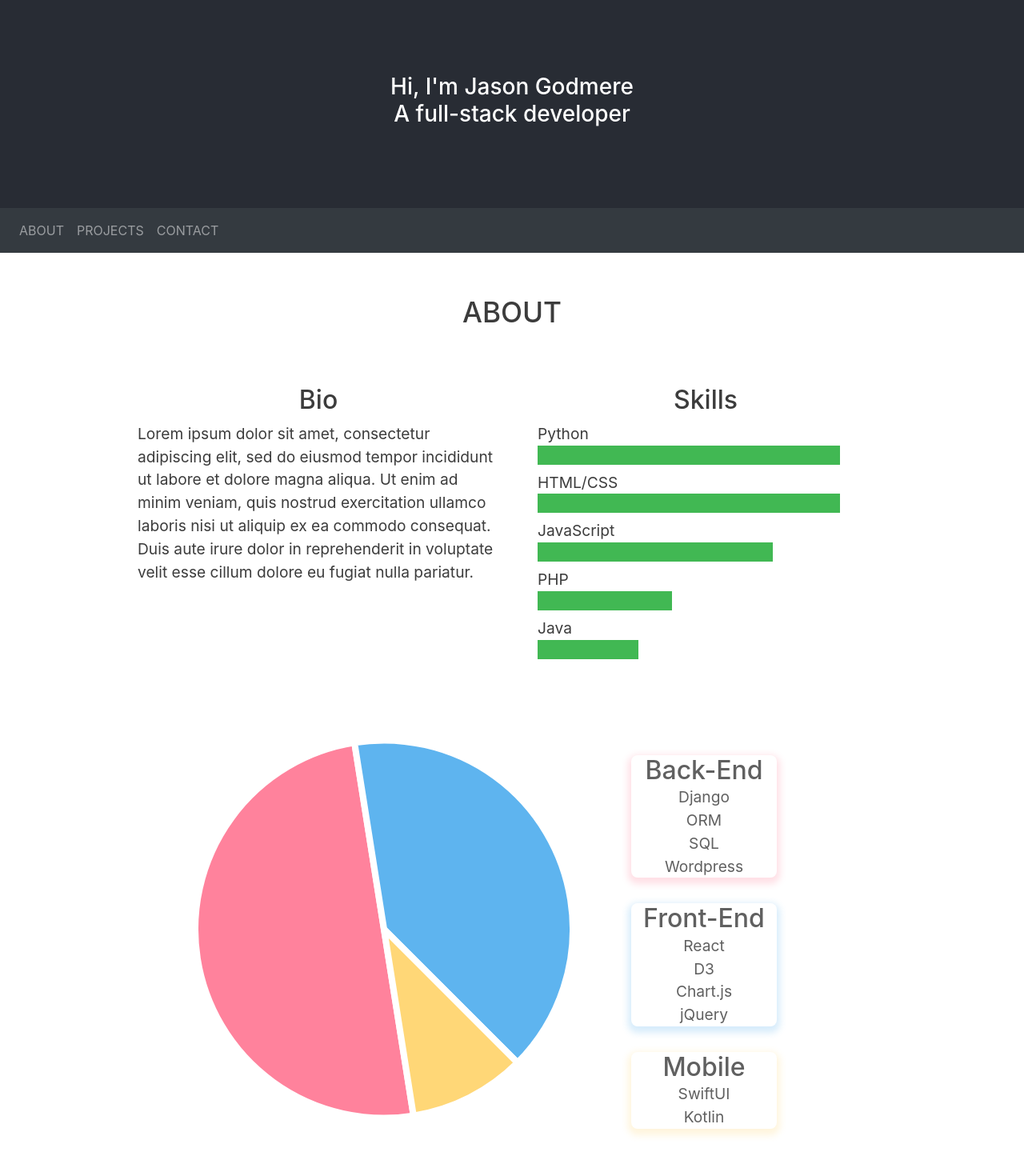
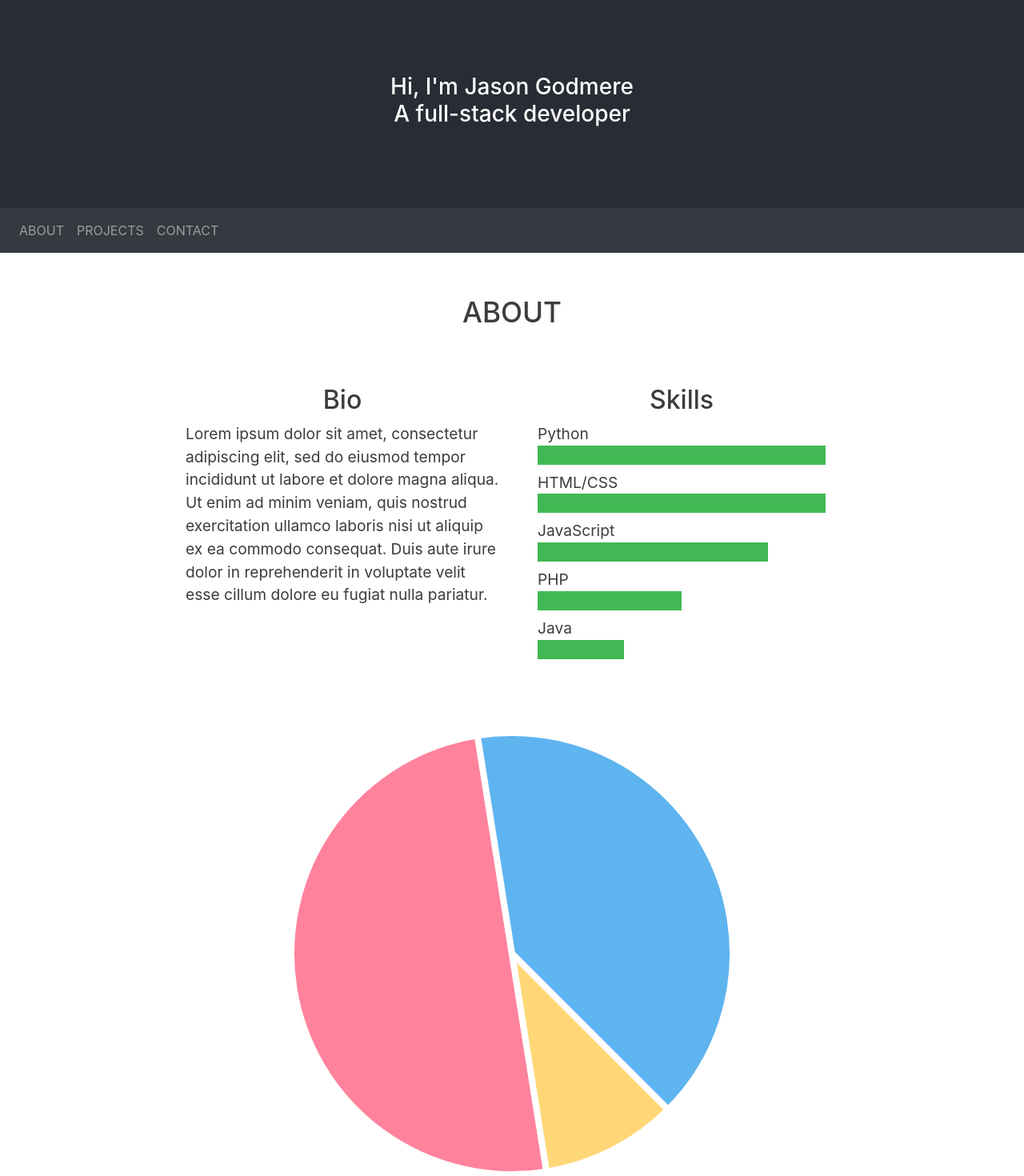
Before and after one commit to JasonGodmere/Portfolio-Website, a React (Create React App) app in the folder frontend/: page / in a window 1280 px wide. Shown: the top 1470 px of the page at 80% size. Built offline with nearby package versions, Linux system fonts and the light colour scheme.

Commit message:
Put About-chart-list items below rather than next to pie chart in About.js for more straightforward resizing. No longer moves outside of container and breaks after changing screen size below certain width

```diff
--- a/frontend/package.json
+++ b/frontend/package.json
@@ -7,9 +7,9 @@
     "@testing-library/jest-dom": "^4.2.4",
     "@testing-library/react": "^9.5.0",
     "@testing-library/user-event": "^7.2.1",
-    "axios": "^0.21.0",
+    "axios": "^0.21.1",
     "bootstrap": "^4.5.3",
-    "chart.js": "^2.9.3",
+    "chart.js": "^2.9.4",
     "ng2-charts": "^2.4.2",
     "react": "^16.13.1",
     "react-bootstrap": "^1.4.0",
--- a/frontend/src/components/portfolio/About.js
+++ b/frontend/src/components/portfolio/About.js
@@ -1,14 +1,31 @@
+import { getDefaultNormalizer } from '@testing-library/dom';
 import React, { Component } from 'react';
-import {Pie} from 'react-chartjs-2';
+import { Pie } from 'react-chartjs-2';
 import './Portfolio.css';
 
 
 export default class About extends Component {
+
+  constructor(props) {
+    super(props);
+    this.chartReference = React.createRef();
+  }
+
+  state = {
+    options: {
+      legend: {
+        display: false
+      },
+      rotation: 0.45 * Math.PI,
+      maintainAspectRatio: false
+    },
+    data: chartData
+  };
+
   render() {
     return (
       <div className="Port-container">
         <h1 className="Port-header--lg">ABOUT</h1>
-
         <div className="About-header">
           <div>
             <h2>Bio</h2>
@@ -51,19 +68,10 @@ export default class About extends Component {
 
 
         <div className="About-chart-container">
-          <div>
-            <Pie className="About-pie-chart"
-              data={chartData}
-              options={{
-                legend: {
-                  display: false
-                },
-                rotation: 0.45 * Math.PI,
-                maintainAspectRatio: false
-              }}
-            />
+          <div className="About-pie-chart">
+            <Pie ref={this.chartReference} data={this.state.data} options={this.state.options}/>
           </div>
-          <div>
+          <div className="About-chart-list-container">
             <div className="About-chart-list chart-list--red">
               <h2 className="Port-header--sm Port-header--list">Back-End</h2>
               <ul className="Port--list">
@@ -97,7 +105,7 @@ export default class About extends Component {
   }
 }
 
-const chartData = {
+var chartData = {
   labels: ['Back-End', 'Front-End', 'Mobile'],
   datasets: [{
     data: [50, 40, 10],
--- a/frontend/src/components/portfolio/Portfolio.css
+++ b/frontend/src/components/portfolio/Portfolio.css
@@ -3,7 +3,7 @@
   color: rgb(60,60,60);
   margin: auto;
   padding-bottom: 4em;
-  max-width: 1000px;
+  max-width: 55em;
 }
 .Port-container p {
   font-size: 1.2em;
@@ -82,31 +82,38 @@
   margin: 0;
   margin-right: 0.5em;
 }
-.python {width: 10%; background-color: white; float: right;}
-.html-css {width: 10%; background-color: white; float: right;}
-.js {width: 30%; background-color: white; float: right;}
-.php {width: 60%; background-color: white; float: right;}
+.python {width: 0%; background-color: white; float: right;}
+.html-css {width: 0%; background-color: white; float: right;}
+.js {width: 20%; background-color: white; float: right;}
+.php {width: 50%; background-color: white; float: right;}
 .java {width: 70%; background-color: white; float: right;}
+
+
 
 .About-chart-container {
   width: 80%;
   margin: auto;
+  background-color: white;
   margin-top: 5em;
-  display: grid;
-  grid-template-columns: 3fr 2fr;
 }
-.About-chart-container > div {
-  min-height: 22em;
-}
+
 .About-pie-chart {
+  width: 100%;
+  height: 60vw;
+  max-height: 35em;
   padding: 0;
   margin: 0;
 }
+.About-chart-list-container {
+  display: grid;
+  grid-template-columns: 1fr 1fr 1fr;
+  grid-gap: 5%;
+}
 .About-chart-list {
-  width: 18ch;
-  margin: auto;
   border-radius: 0.5em;
   color: #606060;
+  padding-bottom: 4ch;
+  margin-top: 2em;
 }
 .chart-list--blue {
   box-shadow: 0 0.25em 0.5em 0.25em rgba(54, 162, 235, 0.2);
```
Also changed, not shown: 2 other files (tests, documents, lock files or other folders).
